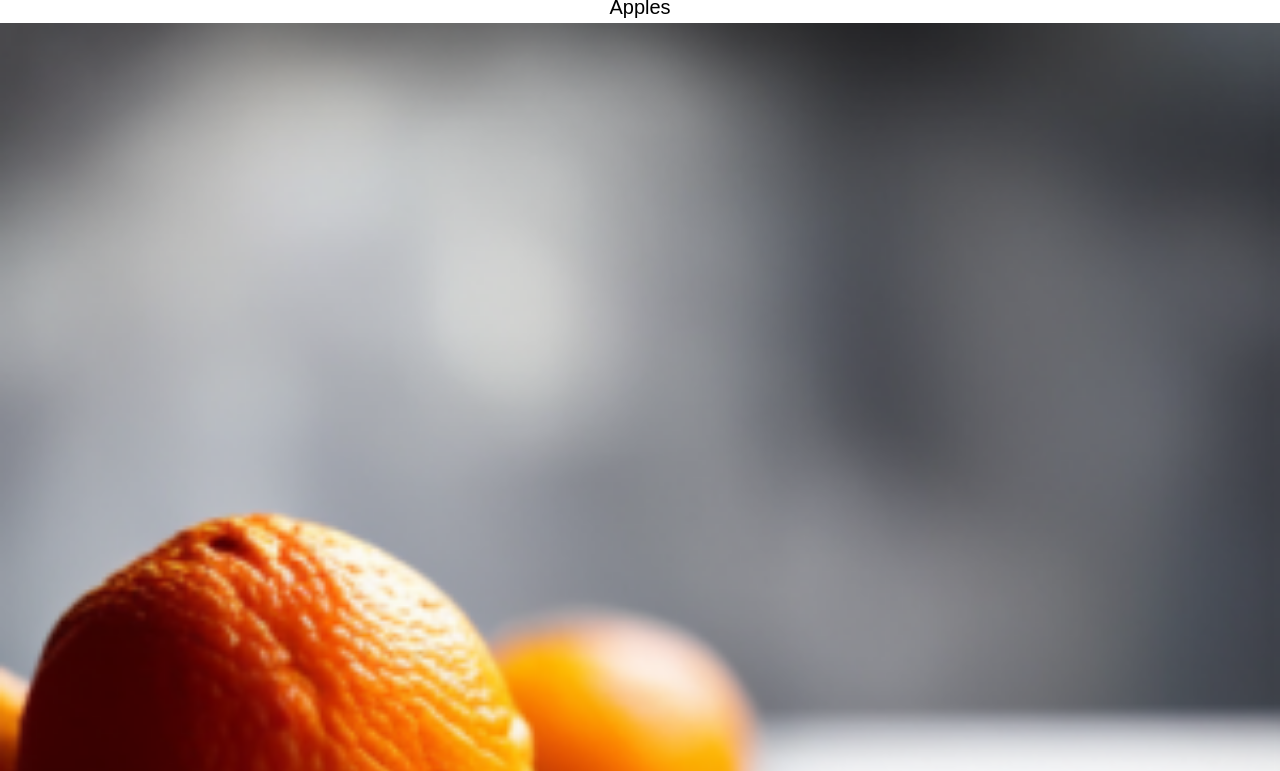
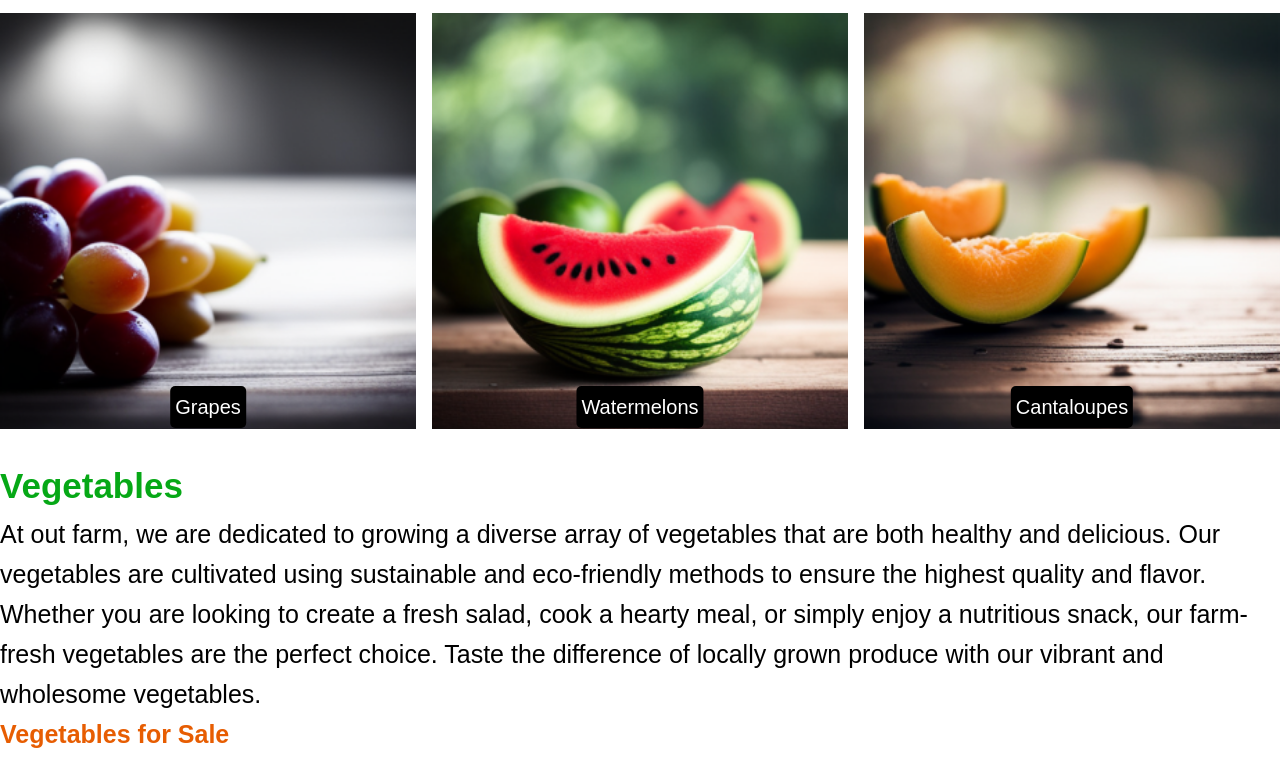
Before and after one commit to isaacmilitante/Farm, a plain HTML site: page index.html in a window 1280 px wide. Shown: the part 1850-2621 px from the top of the page. Drawn offline with Linux system fonts and the light colour scheme; a web font is replaced by a local one.

Commit message:
Updated html and style

```diff
--- a/index.html
+++ b/index.html
@@ -14,7 +14,6 @@
             <ul>
                 <li><a href="#fruits">Fruits</a></li>
                 <li><a href="#vegetables">Vegetables</a></li>
-                <li><a href="#contact">Contact</a></li>
             </ul>
         </nav>
     </header>
@@ -24,6 +23,7 @@
         <p>Welcome to our farm, where we take pride in growing a variety of delicious and nutritious fruits. Our commitment to sustainable farming practices ensure that every bite of our fruit is bursting with natural flavor and goodness. From the orchard to your table, we offer a selection of fresh, hand-picked fruits that are perfect for snacking, baking, and cooking. Experience the taste of nature's bounty with our premium quality fruits.</p>
 
         <h3>Fruits for Sale</h3>
+        <div class="grid">
         <figure>
             <img src="Photos/apples.png" alt="Apples">
             <figcaption>Apples</figcaption>
@@ -72,12 +72,14 @@
             <img src="Photos/cantalopes.png" alt="Cantaloupes">
             <figcaption>Cantaloupes</figcaption>
         </figure>
+    </div>
     </section>
     <section id="vegetables">
         <h2>Vegetables</h2>
         <p>At out farm, we are dedicated to growing a diverse array of vegetables that are both healthy and delicious. Our vegetables are cultivated using sustainable and eco-friendly methods to ensure the highest quality and flavor. Whether you are looking to create a fresh salad, cook a hearty meal, or simply enjoy a nutritious snack, our farm-fresh vegetables are the perfect choice. Taste the difference of locally grown produce with our vibrant and wholesome vegetables.</p>
 
         <h3>Vegetables for Sale</h3>
+        <div class="grid">
         <figure>
             <img src="Photos/broccoli.png" alt="Broccoli">
             <figcaption>Broccoli</figcaption>
@@ -126,6 +128,7 @@
             <img src="Photos/radish.png" alt="Radish">
             <figcaption>Radish</figcaption>
         </figure>
+    </div>
     </section>
 </main>
 <footer>
--- a/styles.css
+++ b/styles.css
@@ -73,11 +73,23 @@ p {
     margin: 20px 0;
 }
 figure {
+    position: relative;
     text-align: center;
 }
 img {
     width: 100%;
     height: auto;
+}
+figcaption {
+    position: absolute;
+    bottom: 10px;
+    left: 50%;
+    transform: translateX(-50%);
+    background-color:var(--black);
+    color: var(--white);
+    padding: 5px;
+    border-radius: 5px;
+    font-size: 1em;
 }
 
 @media (min-width: 428px){
```
